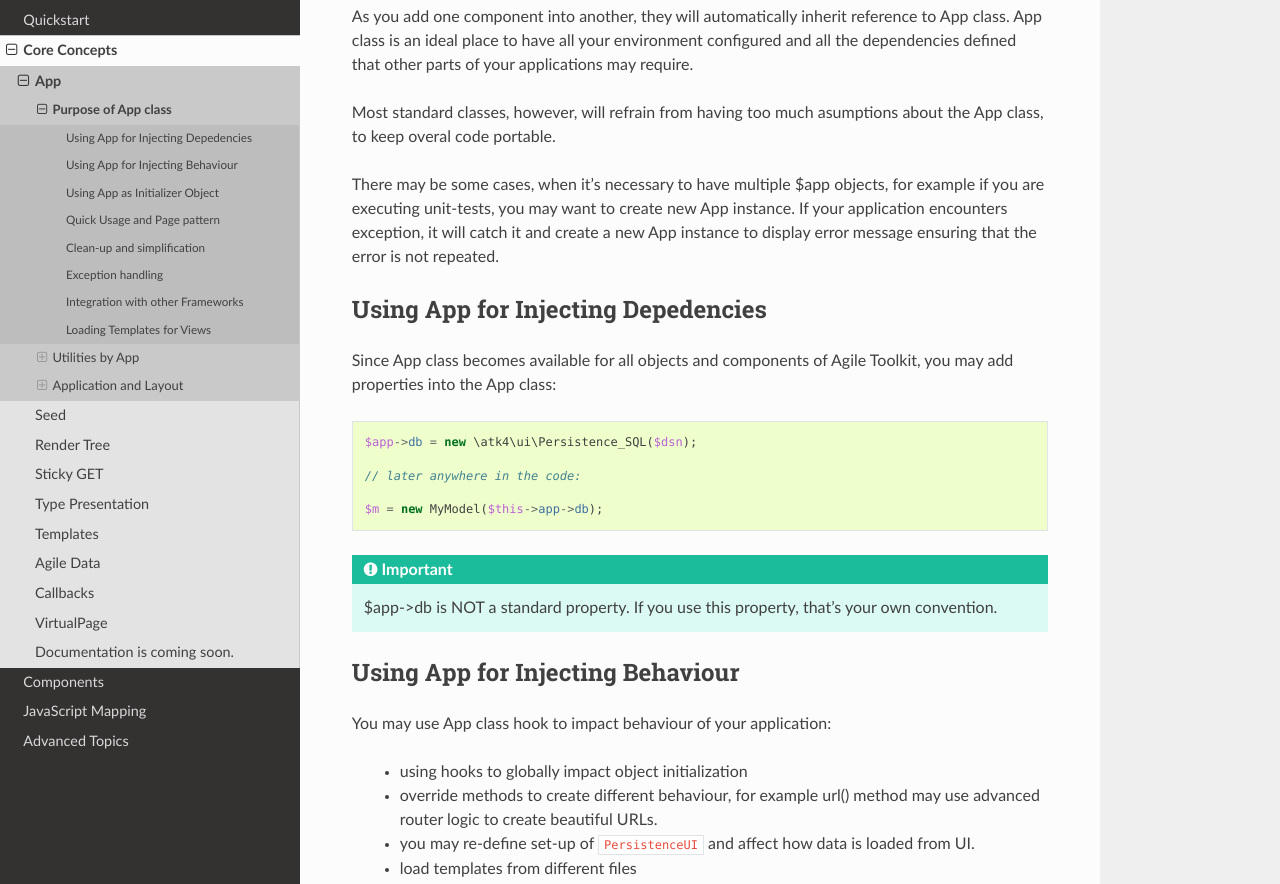
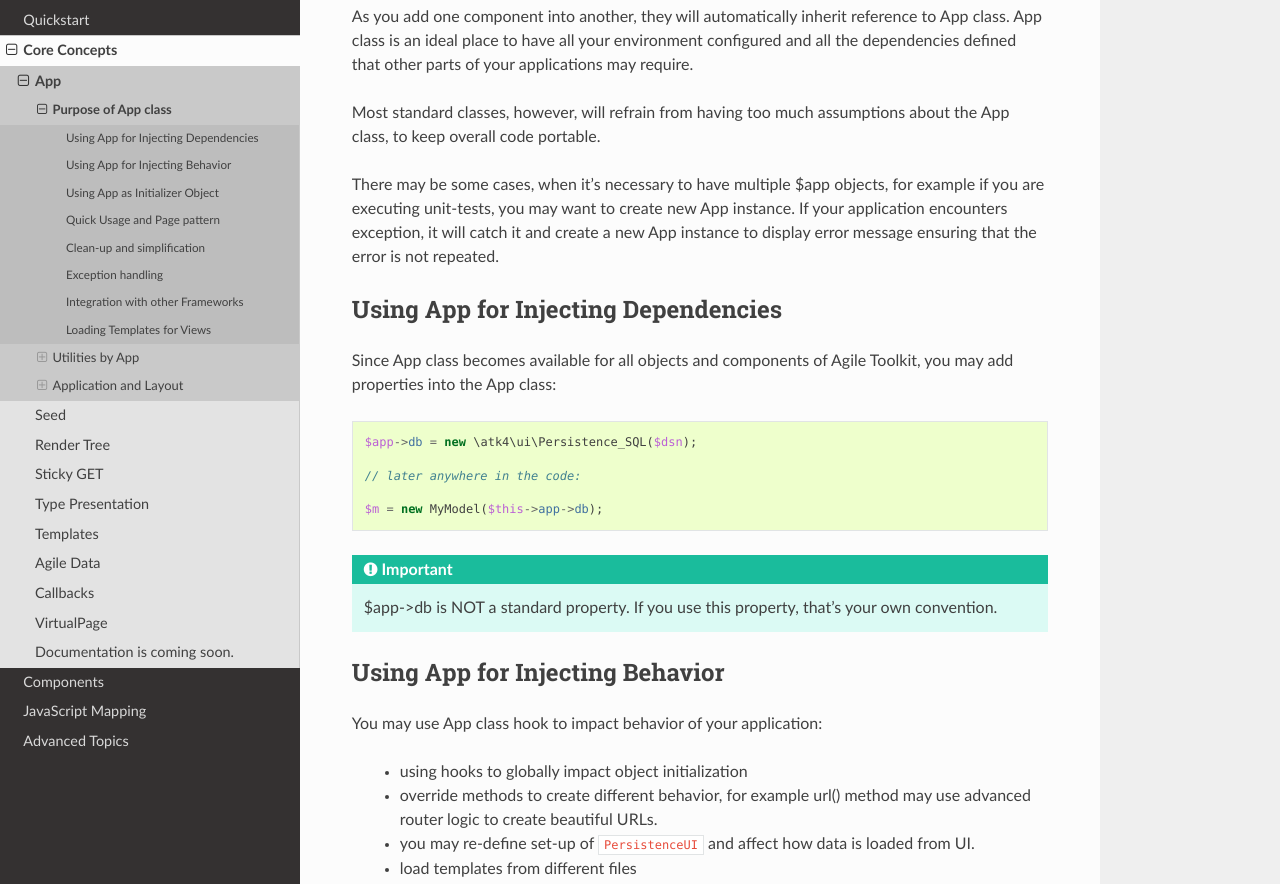
Before and after one commit to atk4/ui, a Sphinx documentation site: the page built from docs/app.rst, in a window 1280 px wide and 1400 px high, scrolled down 492 px. Shown: the part 155-1039 px from the top of the window. Built offline with Sphinx 7.4.7 and the Read the Docs theme 2.0.0, drawn with Linux system fonts in a browser that asks for light colours; pages that are not in the unit, such as notebooks, are missing from menus; cross-references to code outside the pages are shown as plain code; some of the changed text lies outside the part shown.

Commit message:
Apply corrections to app.rst

```diff
--- a/docs/app.rst
+++ b/docs/app.rst
@@ -22,15 +22,15 @@ As you add one component into another, they will automatically inherit reference
 class is an ideal place to have all your environment configured and all the dependencies defined that
 other parts of your applications may require.
 
-Most standard classes, however, will refrain from having too much asumptions about the App class,
-to keep overal code portable.
+Most standard classes, however, will refrain from having too much assumptions about the App class,
+to keep overall code portable.
 
 There may be some cases, when it's necessary to have multiple $app objects, for example if you are
 executing unit-tests, you may want to create new App instance. If your application encounters
 exception, it will catch it and create a new App instance to display error message ensuring that the
 error is not repeated.
 
-Using App for Injecting Depedencies
+Using App for Injecting Dependencies
 -----------------------------------
 Since App class becomes available for all objects and components of Agile Toolkit, you may add
 properties into the App class::
@@ -43,12 +43,12 @@ properties into the App class::
 
 .. IMPORTANT:: $app->db is NOT a standard property. If you use this property, that's your own convention.
 
-Using App for Injecting Behaviour
+Using App for Injecting Behavior
 ---------------------------------
-You may use App class hook to impact behaviour of your application:
+You may use App class hook to impact behavior of your application:
 
  - using hooks to globally impact object initialization
- - override methods to create different behaviour, for example url() method may use advanced router logic
+ - override methods to create different behavior, for example url() method may use advanced router logic
    to create beautiful URLs.
  - you may re-define set-up of :php:class:`Persistence\UI` and affect how data is loaded from UI.
  - load templates from different files
@@ -123,7 +123,7 @@ add the UI elements using a procedural approach::
     $app->add('HelloWorld');
 
 There is another approach in which your application will determine which Page class should be used for
-executing the request, subsequently creating setting it up and letting it populate UI (This behaviour is
+executing the request, subsequently creating setting it up and letting it populate UI (This behavior is
 similar to Agile Toolkit prior to 4.3).
 
 In Agile UI this pattern is implemented through a 3rd party add-on for :ref:`page_manager` and routing. See also
@@ -306,7 +306,7 @@ This method must respond with a properly formatted url, such as::
     contact.php?from=John+Smith
 
 If value with key 0 is specified ('contact') it will be used as the name of the page. By
-default url() will use page as "contact.php?.." however you can define different behaviour
+default url() will use page as "contact.php?.." however you can define different behavior
 through :ref:`page_manager`.
 
 The url() method will automatically append values of arguments mentioned to `stickyGet()`,
@@ -356,7 +356,7 @@ Having composition of multiple components will allow them to share the app objec
 
     $grid = new \atk4\ui\Grid();
     $grid->setModel($user);
-    $grid->addPaginator();          // initialize and populare paginator
+    $grid->addPaginator();          // initialize and populate paginator
     $grid->addButton('Test');       // initialize and populate toolbar
 
     echo $grid->render();
@@ -398,7 +398,7 @@ The first view is a HTML boilerplate - containing HEAD / BODY tags but not the b
 contents. It is a standard html5 doctype template.
 
 The layout will be selected based on your choice - 'Centered', 'Admin' etc. This will
-not only change the overal page outline, but will also introduce some additional views.
+not only change the overall page outline, but will also introduce some additional views.
 
 Each layout, depending on it's content, may come with several views that you can populate.
 
```
Also changed, not shown: other parts of docs/app.rst (+4 -4 lines).
